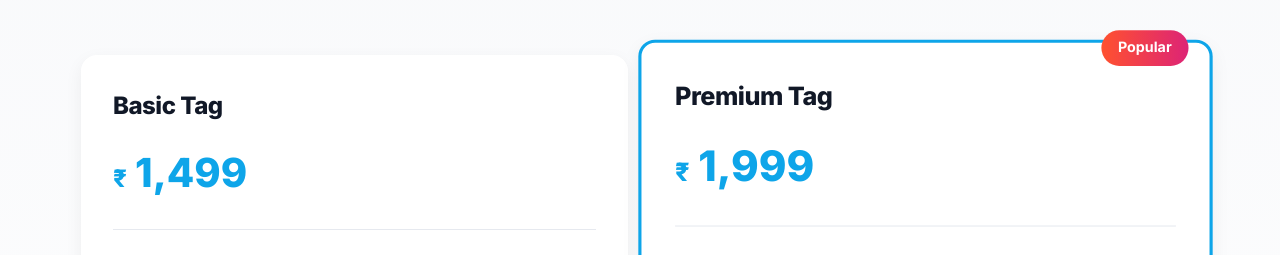
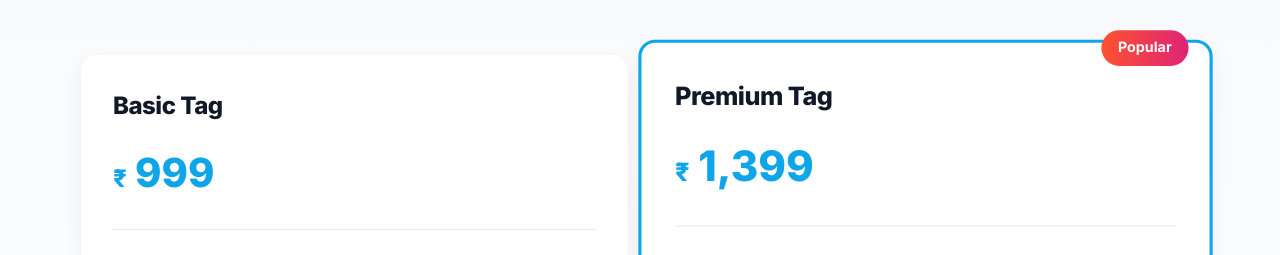
Before and after one commit to nani986690/lyftag, a plain HTML site: page index.html in a window 1280 px wide. Shown: the part 4744-4999 px from the top of the page. Drawn offline with Linux system fonts and the light colour scheme; no server answers.

Commit message:
Update index.html

```diff
--- a/index.html
+++ b/index.html
@@ -342,7 +342,7 @@
             <article class="card left" aria-labelledby="basic-title">
               <h3 id="basic-title">Basic Tag</h3>
               <div class="price">
-                <span class="currency rupee">₹</span><span>1,499</span>
+                <span class="currency rupee">₹</span><span>999</span>
               </div>
 
               <div class="features" aria-hidden="false">
@@ -362,7 +362,7 @@
               <div class="badge-popular">Popular</div>
               <h3 id="premium-title">Premium Tag</h3>
               <div class="price">
-                <span class="currency rupee">₹</span><span>1,999</span>
+                <span class="currency rupee">₹</span><span>1,399</span>
               </div>
 
               <div class="features">
```
